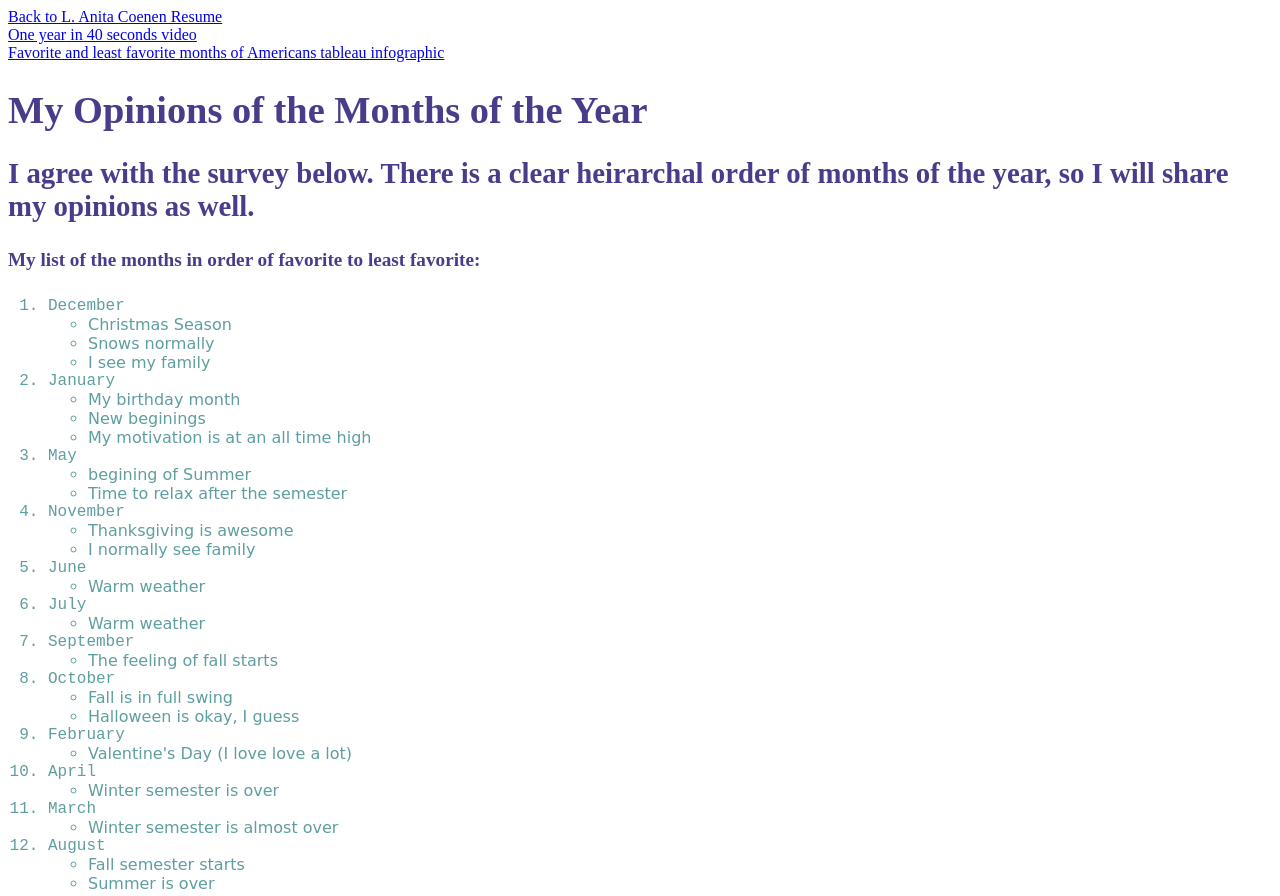
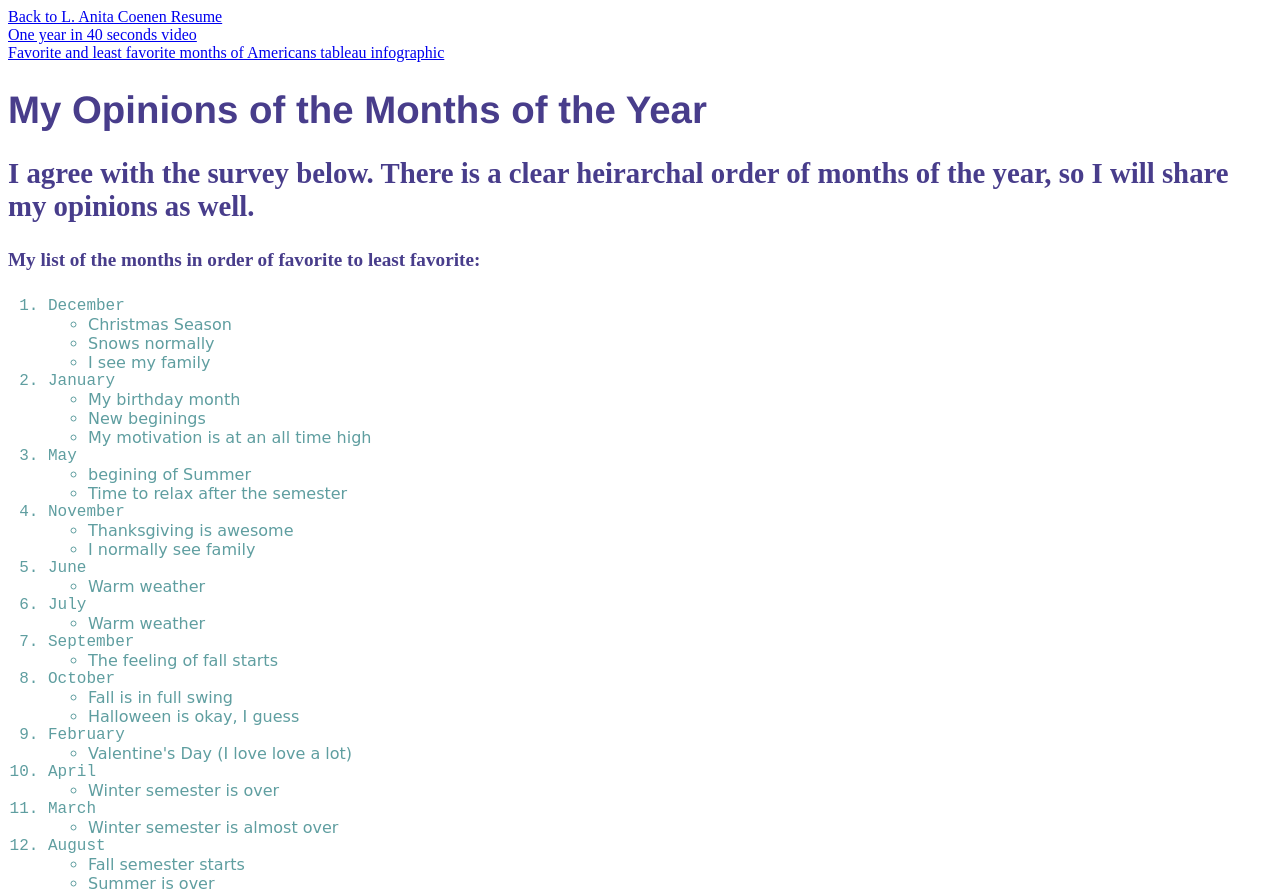
Before and after one commit to anitacoenen/is201, a plain HTML site: page tableau.html in a window 1280 px wide. Shown: the top 896 px of the page. Drawn offline with Linux system fonts and the light colour scheme; files that its build step writes are made by us from their sources.

Commit message:
Add files via upload

```diff
--- a/tableau.html
+++ b/tableau.html
@@ -5,6 +5,7 @@
     <meta name="viewport" content="width=device-width, initial-scale=1.0">
     <title>Document</title>
     <link href="css/tableaustyles.css" rel="stylesheet" />
+    <link rel="stylesheet" href="css/mystyles.css">
 </head>
 <body>
     <a href="index.html">Back to L. Anita Coenen Resume</a> <br>
```
